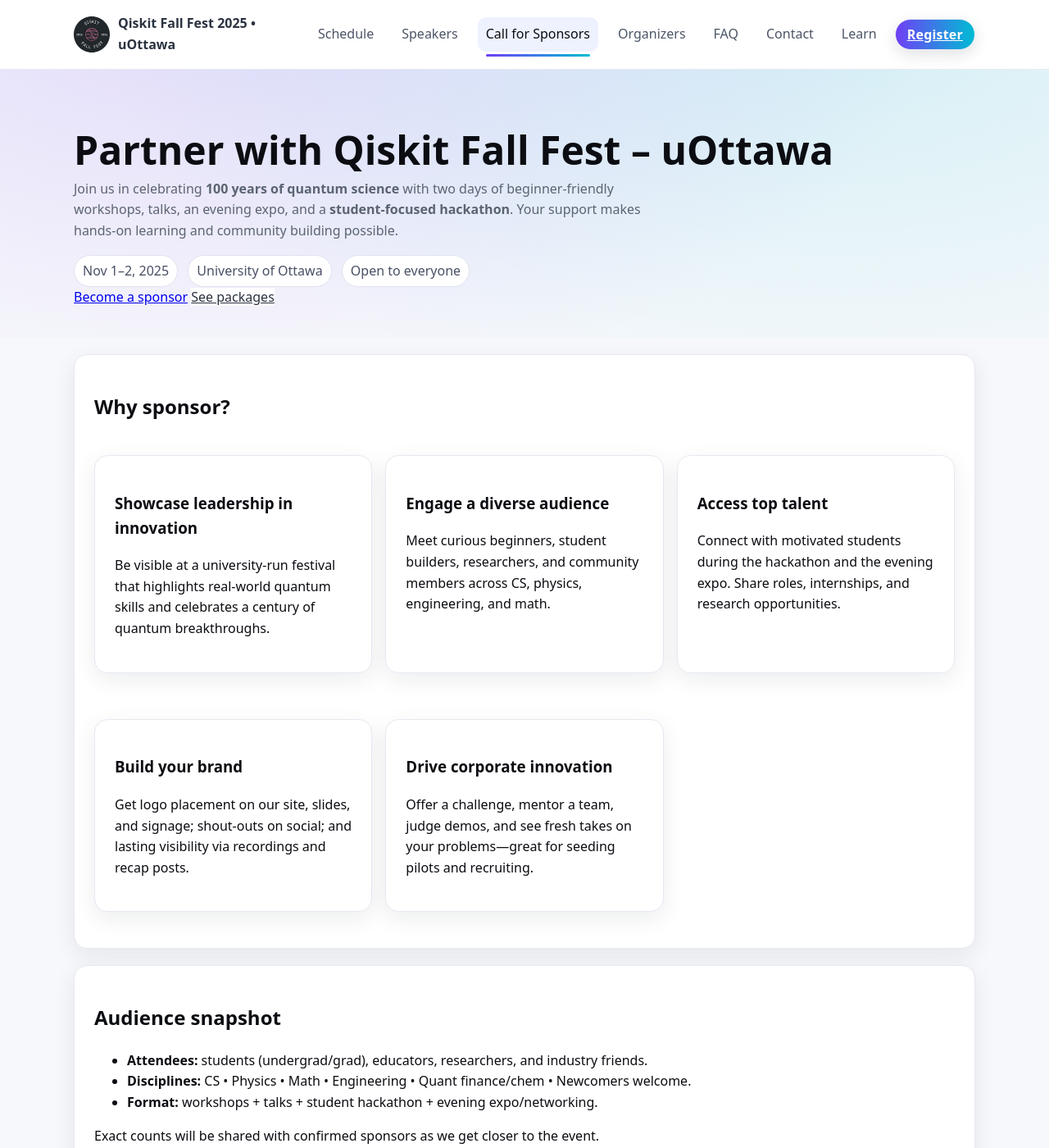
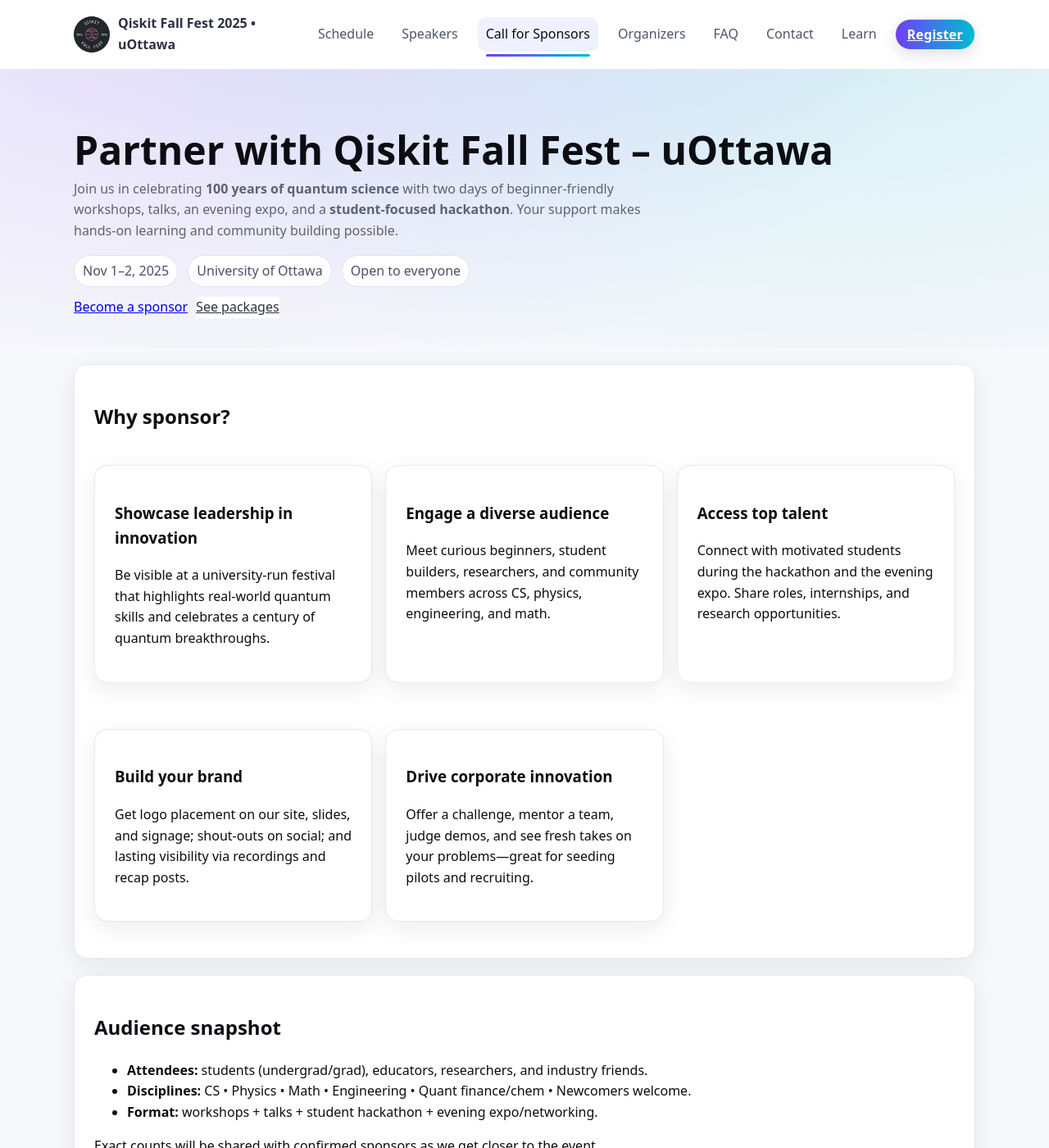
Before and after one commit to utkarshh-singh/fall-fest-2025-website, a Jekyll site: the page built from sponshorship.md, in a window 1280 px wide and 1400 px high. Shown: the whole window at 82% size. Built offline with Jekyll 4.4.1, drawn with Linux system fonts in a browser that asks for light colours.

Commit message:
Update style.css

```diff
--- a/assets/style.css
+++ b/assets/style.css
@@ -374,3 +374,6 @@
 }
 .packages-table tbody tr:nth-child(even){ background:#f7f8fb }
 html[data-theme="dark"] .packages-table tbody tr:nth-child(even){ background:#121621 }
+
+/* neat spacing for side-by-side buttons */
+.btn-row{ display:flex; gap:10px; flex-wrap:wrap; margin-top:12px; }
```
